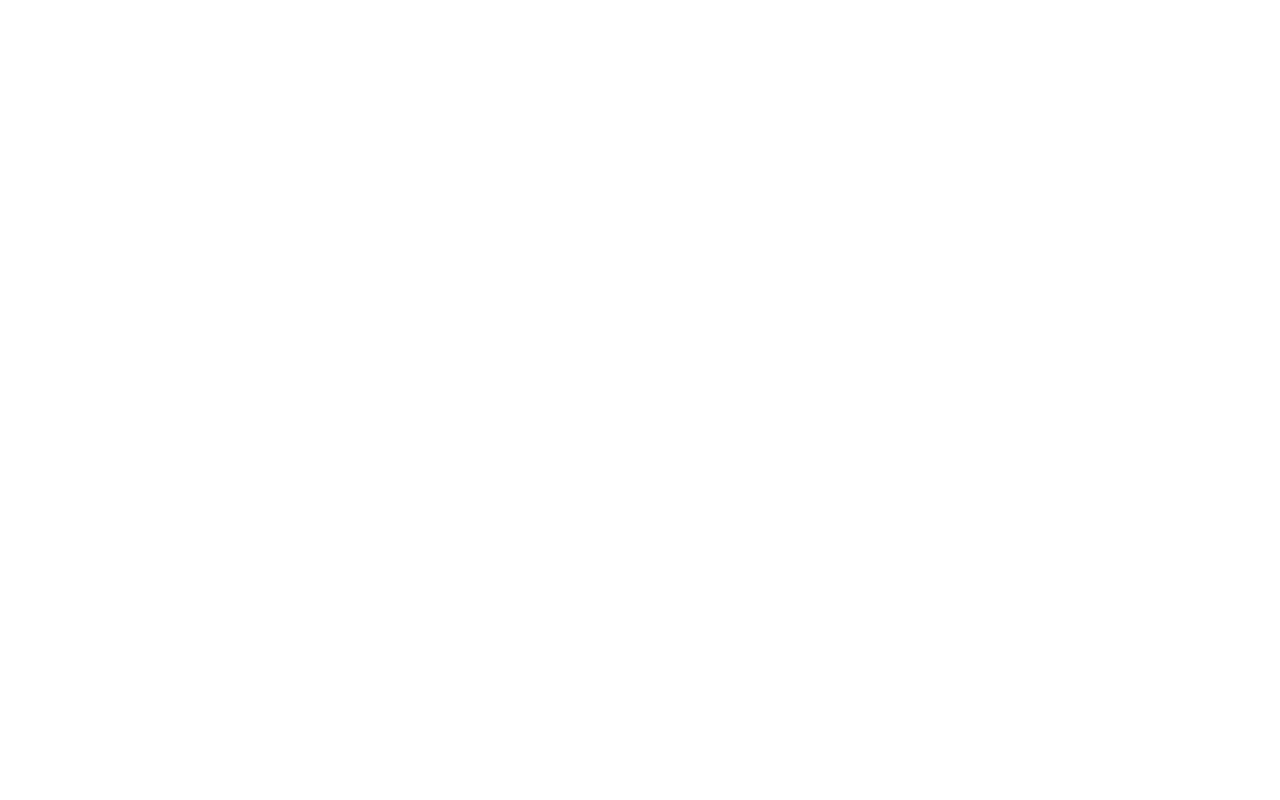
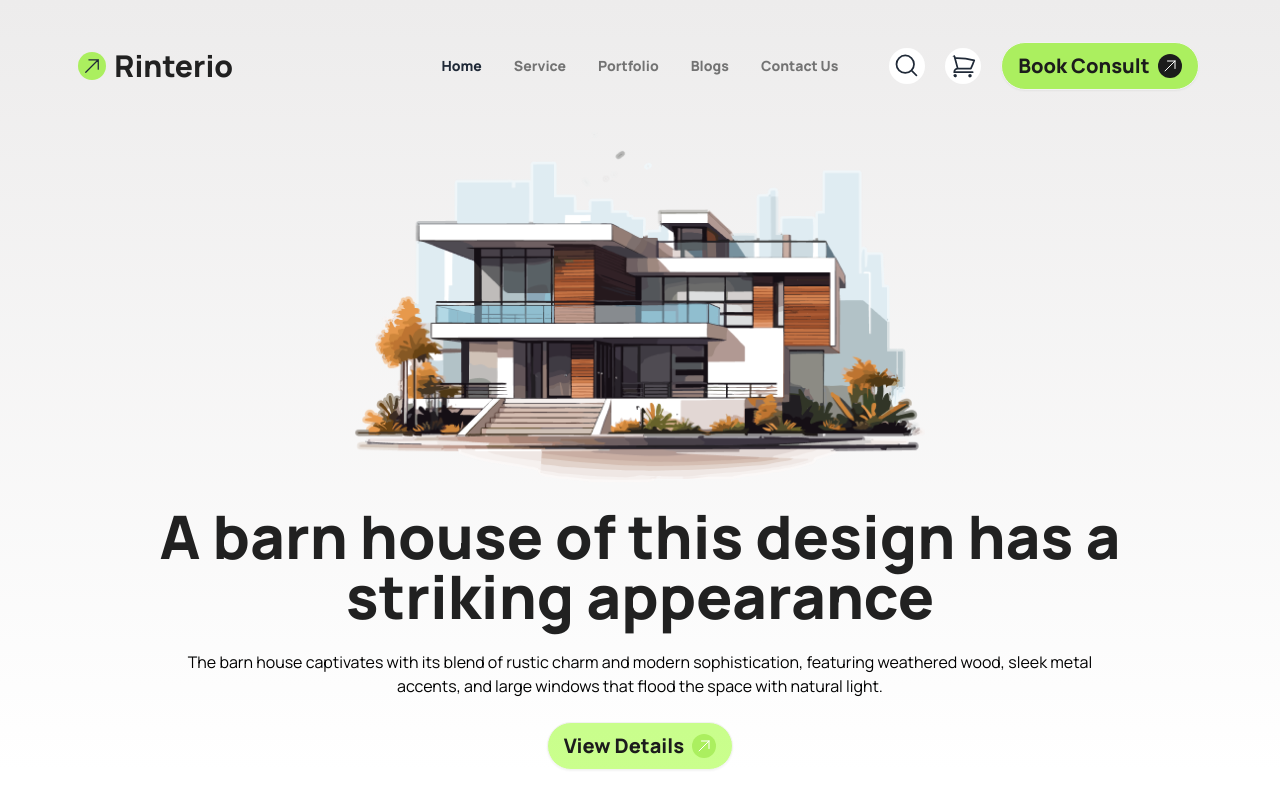
Before and after one commit to Sifathossensuvo/real-estet, a plain HTML site: page index.html in a window 1280 px wide. Drawn offline with nearby package versions, Linux system fonts and the light colour scheme.

Commit message:
added the header section

```diff
--- a/index.html
+++ b/index.html
@@ -20,6 +20,83 @@
 </head>
 
 <body class="manrope-font">
+  <header class="bg-gradient-to-t from-[rgb(255,255,255)] to-[rgb(237,236,236)]">
+    <section class="md:w-11/12 mx-auto ">
+      <nav>
+        <div class="navbar py-10">
+          <div class="navbar-start">
+
+            <a class="btn btn-ghost text-xl"><svg xmlns="http://www.w3.org/2000/svg" fill="none" viewBox="0 0 24 24"
+                stroke-width="1.5" stroke="currentColor" class="size-7 p-1 bg-[#ABEF5F] rounded-full">
+                <path stroke-linecap="round" stroke-linejoin="round" d="m4.5 19.5 15-15m0 0H8.25m11.25 0v11.25" />
+              </svg>
+              <span class="text-[#212121] text-3xl font-extrabold">Rinterio</span></a>
+          </div>
+          <div class="navbar-center hidden lg:flex">
+            <ul class="menu menu-horizontal px-1">
+              <li><a><span class="font-extrabold">Home</span></a></li>
+              <li><a class="font-extrabold text-[#737373]">Service</a></li>
+              <li><a class="font-extrabold text-[#737373]">Portfolio</a></li>
+              <li><a class="font-extrabold text-[#737373]">Blogs</a></li>
+              <li><a class="font-extrabold text-[#737373]">Contact Us</a></li>
+            </ul>
+          </div>
+          <div class="navbar-end flex items-center gap-5">
+            <div class="hidden lg:block">
+              <svg xmlns="http://www.w3.org/2000/svg" fill="none" viewBox="0 0 24 24" stroke-width="1.5"
+                stroke="currentColor" class="size-9 rounded-full bg-[#FFFFFF] p-1">
+                <path stroke-linecap="round" stroke-linejoin="round"
+                  d="m21 21-5.197-5.197m0 0A7.5 7.5 0 1 0 5.196 5.196a7.5 7.5 0 0 0 10.607 10.607Z" />
+              </svg>
+
+            </div>
+            <div class="hidden lg:block">
+              <svg xmlns="http://www.w3.org/2000/svg" fill="none" viewBox="0 0 24 24" stroke-width="1.5"
+                stroke="currentColor" class="size-9 rounded-full bg-[#FFFFFF] p-1">
+                <path stroke-linecap="round" stroke-linejoin="round"
+                  d="M2.25 3h1.386c.51 0 .955.343 1.087.835l.383 1.437M7.5 14.25a3 3 0 0 0-3 3h15.75m-12.75-3h11.218c1.121-2.3 2.1-4.684 2.924-7.138a60.114 60.114 0 0 0-16.536-1.84M7.5 14.25 5.106 5.272M6 20.25a.75.75 0 1 1-1.5 0 .75.75 0 0 1 1.5 0Zm12.75 0a.75.75 0 1 1-1.5 0 .75.75 0 0 1 1.5 0Z" />
+              </svg>
+            </div>
+            <div class="hidden lg:block">
+              <a class="btn hover:bg-[#90c94e] rounded-3xl bg-[#ABEF5F]"><span
+                  class="text-[#1C1C1C] text-xl font-extrabold">Book Consult</span><svg
+                  xmlns="http://www.w3.org/2000/svg" fill="none" viewBox="0 0 24 24" stroke-width="1.5"
+                  stroke="currentColor" class="size-6 bg-[#1C1C1C] p-1 text-white rounded-full">
+                  <path stroke-linecap="round" stroke-linejoin="round" d="m4.5 19.5 15-15m0 0H8.25m11.25 0v11.25" />
+                </svg></a>
+
+            </div>
+            <div class="dropdown">
+              <div tabindex="0" role="button" class="btn btn-ghost lg:hidden">
+                <svg xmlns="http://www.w3.org/2000/svg" class="h-5 w-5" fill="none" viewBox="0 0 24 24"
+                  stroke="currentColor">
+                  <path stroke-linecap="round" stroke-linejoin="round" stroke-width="2" d="M4 6h16M4 12h8m-8 6h16" />
+                </svg>
+              </div>
+            </div>
+          </div>
+        </div>
+      </nav>
+      <div class="banner space-y-5">
+        <div class="text-center space-y-6">
+          <div class="flex justify-center">
+            <img src="assets/banner.png" alt="">
+          </div>
+          <h1 class="text-center text-[#212121] text-6xl font-extrabold">A barn house of this design has a <br> striking
+            appearance</h1>
+          <p class="text-black text-center">The barn house captivates with its blend of rustic charm and modern
+            sophistication, featuring weathered wood,
+            sleek metal <br> accents, and large windows that flood the space with natural light.</p>
+          <a class="btn  hover:bg-[#90c94e] rounded-3xl bg-[rgba(161,255,53,0.56)]"><span
+              class="text-[#1C1C1C] text-xl font-extrabold">View Details</span><svg xmlns="http://www.w3.org/2000/svg"
+              fill="none" viewBox="0 0 24 24" stroke-width="1.5" stroke="currentColor"
+              class="size-6 bg-[#ABEF5F] p-1 text-white rounded-full opacity-100">
+              <path stroke-linecap="round" stroke-linejoin="round" d="m4.5 19.5 15-15m0 0H8.25m11.25 0v11.25" />
+            </svg></a>
+        </div>
+      </div>
+    </section>
+  </header>
 
 </body>
 
```
